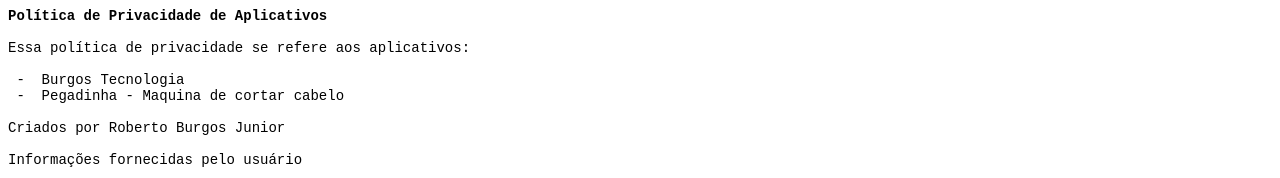
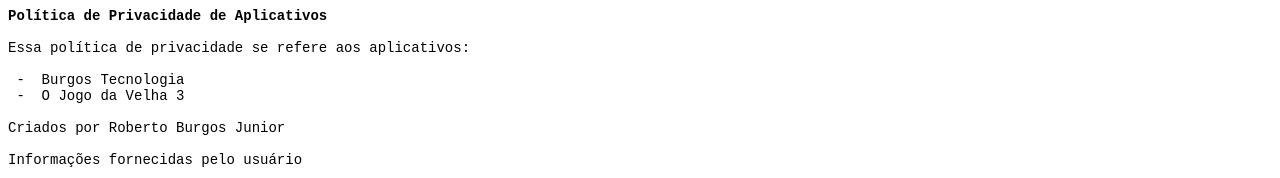
Before and after one commit to burgostecnologia/politica_privacidade, a plain HTML site: page Politica_privacidade_apps_burgostecnologia_web.html in a window 1280 px wide. Shown: the top 178 px of the page. Drawn offline with Linux system fonts and the light colour scheme.

Commit message:
Update Politica_privacidade_apps_burgostecnologia_web.html

```diff
--- a/Politica_privacidade_apps_burgostecnologia_web.html
+++ b/Politica_privacidade_apps_burgostecnologia_web.html
@@ -13,7 +13,7 @@
 			<p style="font-size:10.5pt"><span style="font-family:'Courier New'">Essa política de privacidade se refere aos aplicativos:</span></p>
 			<p style="font-size:10.5pt"><span style="font-family:'Courier New'; -aw-import:ignore">&#xa0;</span></p>
 			<p style="margin-left:25.2pt; text-indent:-18.9pt; font-size:10.5pt; -aw-import:list-item; -aw-list-level-number:0; -aw-list-number-format:'-'; -aw-list-number-styles:'bullet'; -aw-list-padding-sml:12.6pt"><span style="-aw-import:ignore"><span style="font-family:'Courier New'"><span>-</span></span><span style="width:12.6pt; font:7pt 'Times New Roman'; display:inline-block; -aw-import:spaces">&#xa0;&#xa0;&#xa0;&#xa0;&#xa0;&#xa0;&#xa0;&#xa0; </span></span><span style="font-family:'Courier New'">Burgos Tecnologia</span></p>
-			<p style="margin-left:25.2pt; text-indent:-18.9pt; font-size:10.5pt; -aw-import:list-item; -aw-list-level-number:0; -aw-list-number-format:'-'; -aw-list-number-styles:'bullet'; -aw-list-padding-sml:12.6pt"><span style="-aw-import:ignore"><span style="font-family:'Courier New'"><span>-</span></span><span style="width:12.6pt; font:7pt 'Times New Roman'; display:inline-block; -aw-import:spaces">&#xa0;&#xa0;&#xa0;&#xa0;&#xa0;&#xa0;&#xa0;&#xa0; </span></span><span style="font-family:'Courier New'">Pegadinha - Maquina de cortar cabelo</span></p>
+			<p style="margin-left:25.2pt; text-indent:-18.9pt; font-size:10.5pt; -aw-import:list-item; -aw-list-level-number:0; -aw-list-number-format:'-'; -aw-list-number-styles:'bullet'; -aw-list-padding-sml:12.6pt"><span style="-aw-import:ignore"><span style="font-family:'Courier New'"><span>-</span></span><span style="width:12.6pt; font:7pt 'Times New Roman'; display:inline-block; -aw-import:spaces">&#xa0;&#xa0;&#xa0;&#xa0;&#xa0;&#xa0;&#xa0;&#xa0; </span></span><span style="font-family:'Courier New'">O Jogo da Velha 3</span></p>
 			<p style="font-size:10.5pt"><span style="font-family:'Courier New'; -aw-import:ignore">&#xa0;</span></p>
 			<p style="font-size:10.5pt"><span style="font-family:'Courier New'">Criados por Roberto Burgos Junior</span></p>
 			<p style="font-size:10.5pt"><span style="font-family:'Courier New'; -aw-import:ignore">&#xa0;</span></p>
```
